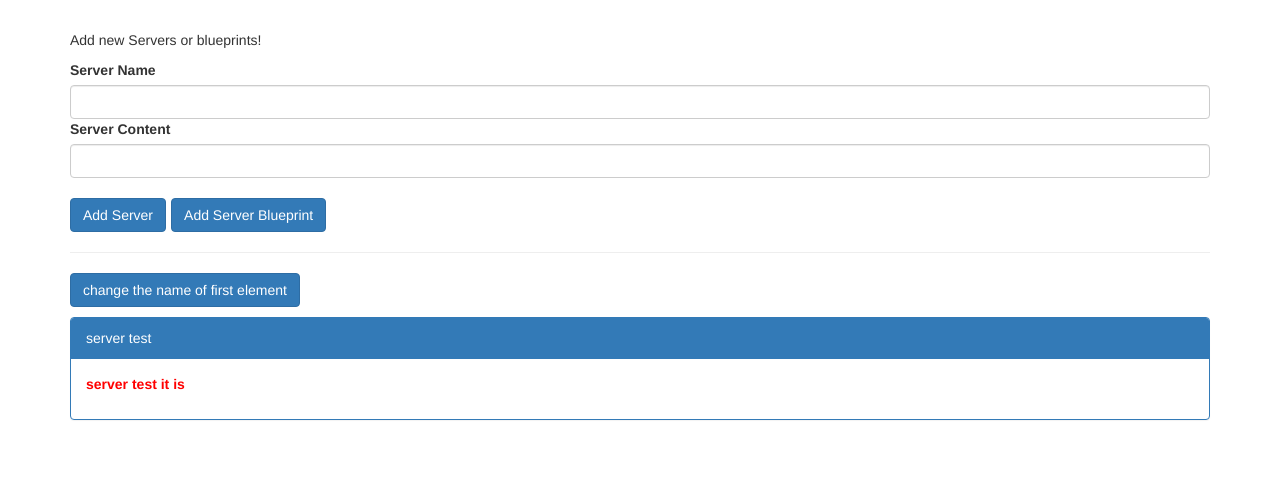
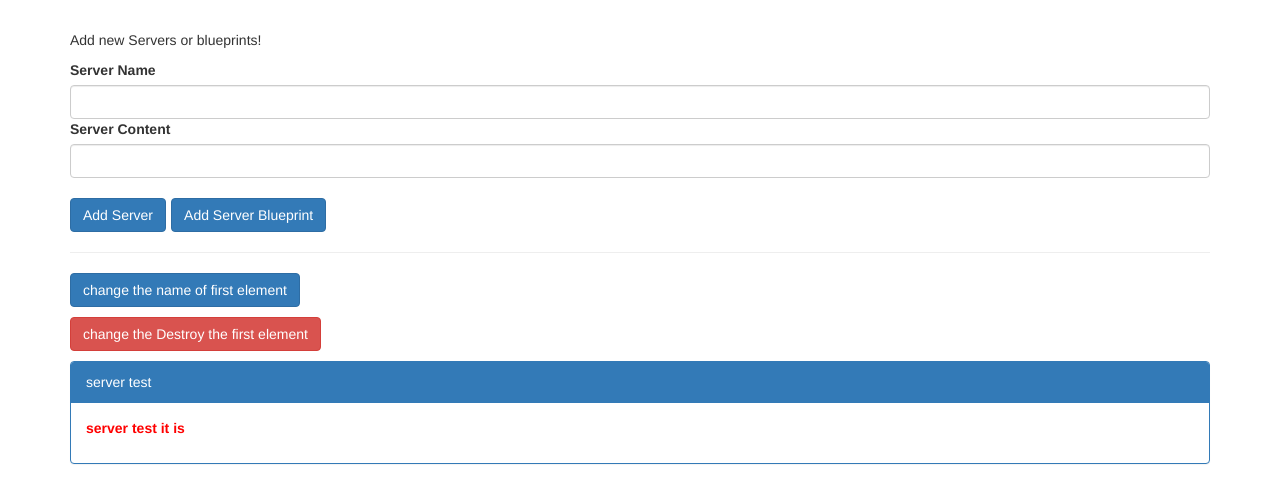
Before and after one commit to crony10/Angular_learnings, an Angular app: page / in a window 1280 px wide. Shown: the top 502 px of the page. Built offline with nearby package versions, Linux system fonts and the light colour scheme.

Commit message:
remaining hooks

```diff
--- a/src/app/app.component.html
+++ b/src/app/app.component.html
@@ -12,6 +12,10 @@
                 <button class="p-2 btn btn-primary" (click)="onChangeName()">change the name of first element</button>
             </div>
 
+            <div style="padding-bottom: 10px;">
+                <button class="p-2 btn btn-danger" (click)="onDestroy()">change the Destroy the first element</button>
+            </div>
+
                 <app-server-element *ngFor="let serverElement of serverElements" [name]="serverElement.name">
                     <p>
                         <strong *ngIf="serverElement.type === 'server'" style="color: red">
--- a/src/app/app.component.ts
+++ b/src/app/app.component.ts
@@ -33,4 +33,9 @@ export class AppComponent {
   onChangeName(){
     this.serverElements[0].name = 'changed!';
   }
+
+  // This method will delete the first entry
+  onDestroy(){
+    this.serverElements.splice(0,1);
+  }
 }
--- a/src/app/server-element/server-element.component.ts
+++ b/src/app/server-element/server-element.component.ts
@@ -1,4 +1,17 @@
-import { Component, OnInit, Input, ViewEncapsulation, OnChanges, SimpleChanges } from '@angular/core';
+import {
+  Component,
+  OnInit,
+  Input,
+  ViewEncapsulation,
+  OnChanges,
+  SimpleChanges,
+  DoCheck,
+  AfterContentInit,
+  AfterContentChecked,
+  AfterViewInit,
+  AfterViewChecked,
+  OnDestroy
+} from '@angular/core';
 
 @Component({
   selector: 'app-server-element',
@@ -11,19 +24,26 @@ import { Component, OnInit, Input, ViewEncapsulation, OnChanges, SimpleChanges }
   // https://angular.io/guide/view-encapsulation
   encapsulation: ViewEncapsulation.Emulated
 })
-export class ServerElementComponent implements OnInit, OnChanges{
+export class ServerElementComponent implements
+  OnInit,
+  OnChanges,
+  DoCheck,
+  AfterContentInit,
+  AfterContentChecked,
+  AfterViewChecked,
+  AfterViewInit,
+  OnDestroy {
 
   // This is example of binding to custom properties
   // 'srvElement' is the alias given to the element which is being used in app component.html
-  @Input('srvElement') element: {type:string,name:string,content: string};
+  @Input('srvElement') element: { type: string, name: string, content: string };
   @Input() name: string;
 
   constructor() { }
 
-  ngOnChanges(changes: SimpleChanges){
+  ngOnChanges(changes: SimpleChanges) {
     console.log("ngOnChanges called!");
     console.log(changes);
-
     // This is to log the previous value
     // for (let propName in changes) {
     //   let chng = changes[propName];
@@ -40,4 +60,26 @@ export class ServerElementComponent implements OnInit, OnChanges{
     console.log("ngOnInit called!")
   }
 
+  ngDoCheck() {
+    console.log("ngDoCheck called!")
+  }
+
+  ngAfterContentInit() {
+    console.log("ngAfterContentInit called!")
+  }
+
+  ngAfterContentChecked() {
+    console.log("ngAfterContentInit called!")
+  }
+  ngAfterViewInit() {
+    console.log("ngAfterViewInit called!")
+  }
+  ngAfterViewChecked() {
+    console.log("ngAfterViewChecked called!")
+  }
+
+  ngOnDestroy() {
+    console.log("ngOnDestroy called")
+  }
+
 }
```
